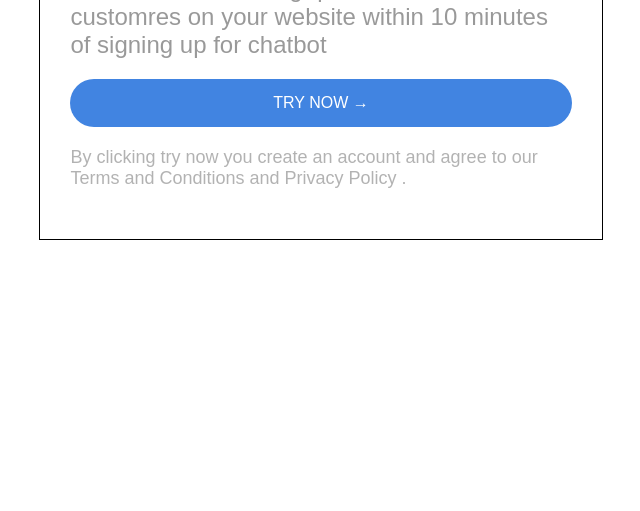
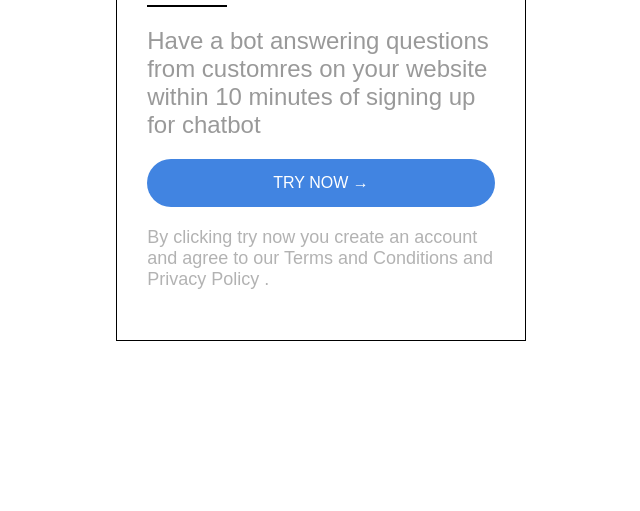
Before and after one commit to snehakarada/html-selectors, a plain HTML site: page index.html in a window 1280 px wide. Shown: the part 352-863 px from the top of the page, without its empty margins (319-959 px from the left). Before the commit the page ends 800 px from the top, so only its background shows below. Drawn offline with Linux system fonts and the light colour scheme.

Commit message:
article width updated

```diff
--- a/index.html
+++ b/index.html
@@ -11,7 +11,7 @@
         margin-bottom: 20px;
       }
       article {
-        width: 44%;
+        width: 32%;
         border: 1px solid black;
         padding: 30px;
         margin: 150px auto;
```
